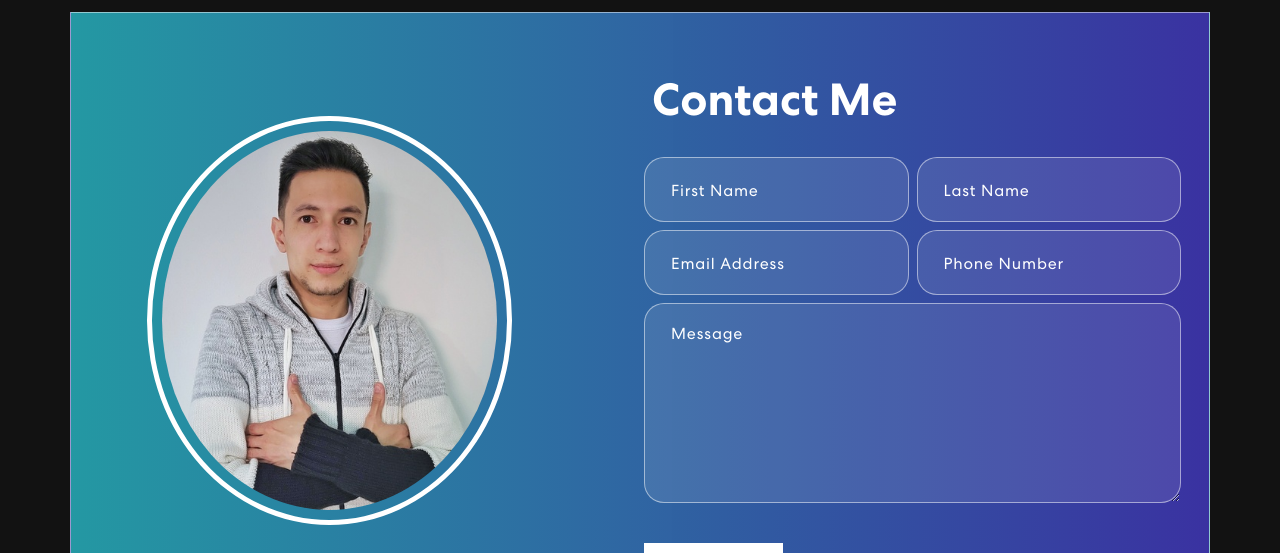
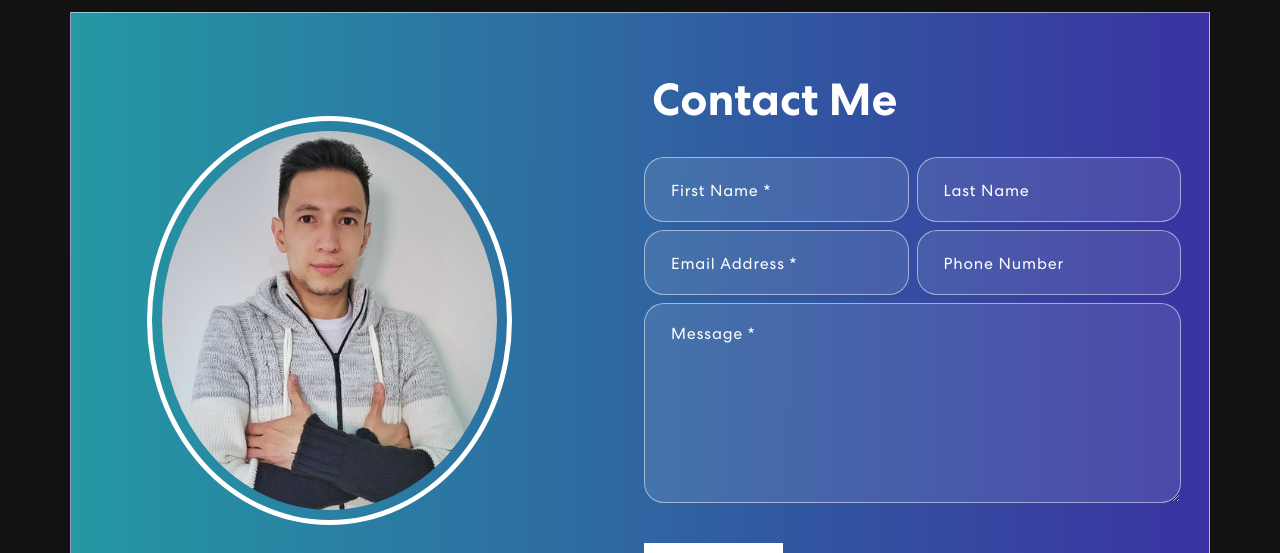
Before and after one commit to jeango-dev/portfolio-app, a React (Create React App) app: page / in a window 1280 px wide. Shown: the part 2103-2656 px from the top of the page. Built offline with nearby package versions, Linux system fonts and the light colour scheme.

Commit message:
first commit

```diff
--- a/src/components/Contact.js
+++ b/src/components/Contact.js
@@ -59,9 +59,10 @@ export const Contact = () => {
                         <input
                           type="text"
                           name="name"
-                          placeholder="First Name"
+                          placeholder="First Name *"
                           required
                         />
+
                         {/* <p>Este es un error</p> */}
                       </Col>
 
@@ -71,7 +72,6 @@ export const Contact = () => {
                           type="text"
                           name="lastName"
                           placeholder="Last Name"
-                          required
                         />
                         {/* <p>Este es un error</p> */}
                       </Col>
@@ -80,7 +80,7 @@ export const Contact = () => {
                         <input
                           type="email"
                           name="email"
-                          placeholder="Email Address"
+                          placeholder="Email Address *"
                           required
                         />
                         {/* <p>Este es un error</p> */}
@@ -99,7 +99,7 @@ export const Contact = () => {
                         <textarea
                           rows="6"
                           name="message"
-                          placeholder="Message"
+                          placeholder="Message *"
                           required
                         ></textarea>
                         {/* <div>
```
